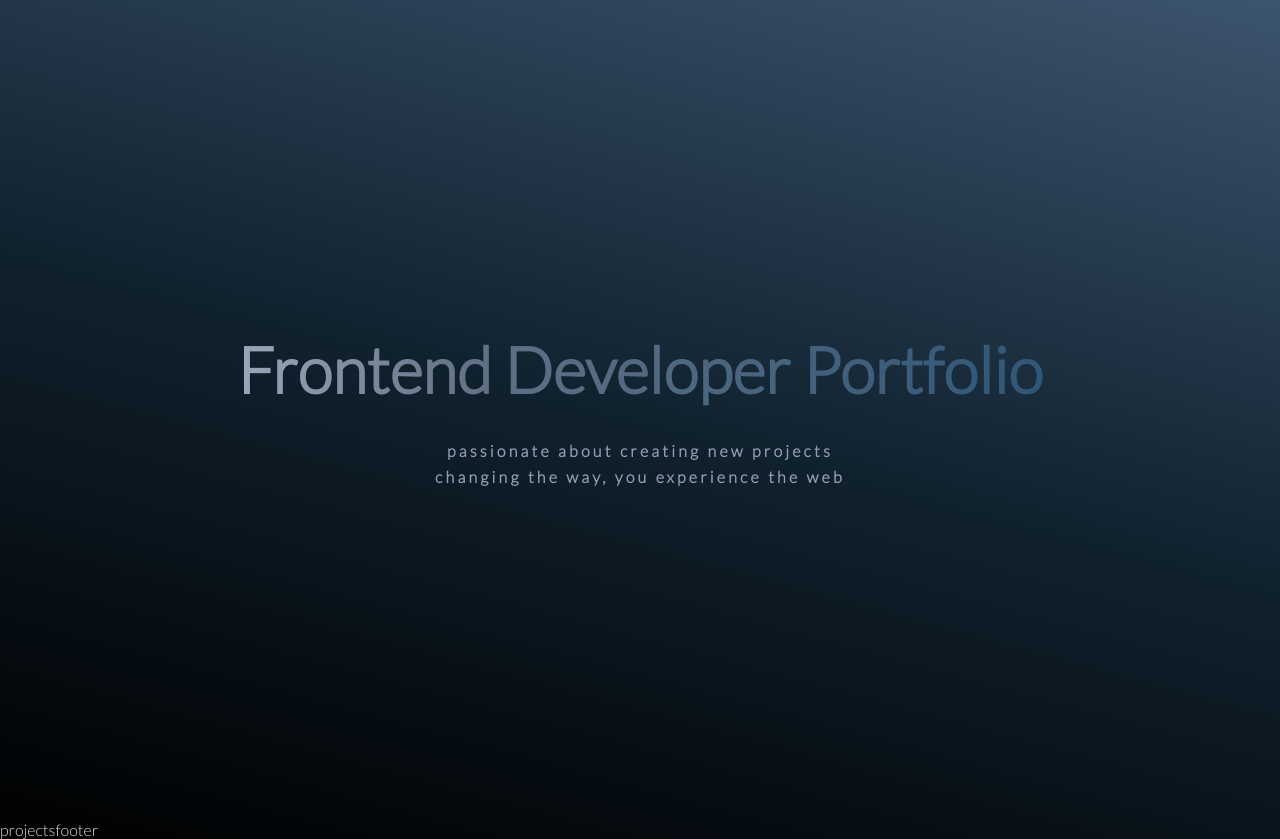
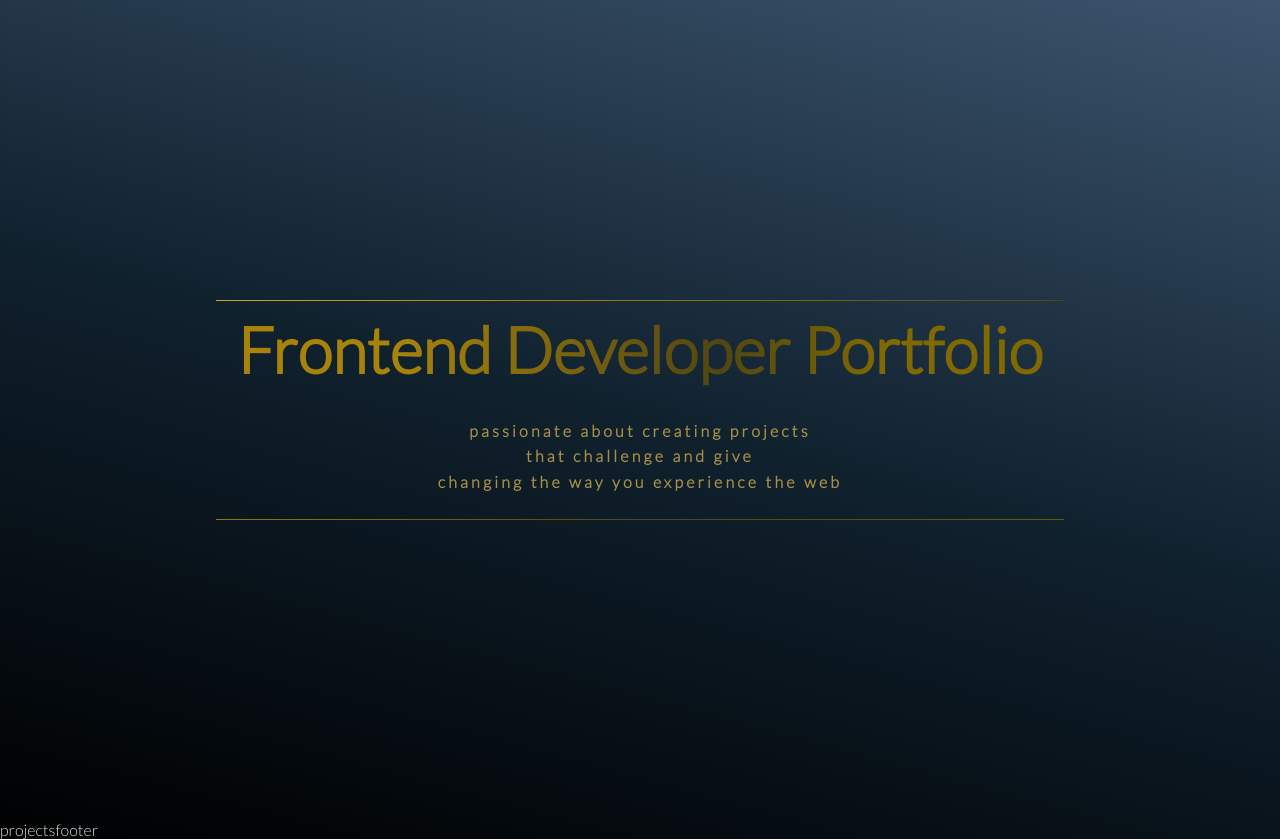
Before and after one commit to krisbaranski/portfolio, a React (Create React App) app: page / in a window 1280 px wide. Built offline with nearby package versions, Linux system fonts and the light colour scheme.

Commit message:
fix: Bugs & vunerabilities in mode modules

```diff
--- a/package.json
+++ b/package.json
@@ -10,7 +10,7 @@
     "react-anagram-animation": "^1.1.3",
     "react-dom": "^17.0.2",
     "react-router-dom": "^5.3.0",
-    "react-scripts": "4.0.3",
+    "react-scripts": "^3.4.4",
     "web-vitals": "^1.1.2"
   },
   "scripts": {
@@ -38,5 +38,8 @@
       "last 1 firefox version",
       "last 1 safari version"
     ]
+  },
+  "devDependencies": {
+    "gh-pages": "^3.2.3"
   }
 }
--- a/src/App.js
+++ b/src/App.js
@@ -1,3 +1,4 @@
+import React from 'react';
 import './index.css';
 import { BrowserRouter as Router, Route } from 'react-router-dom';
 import Header from './components/Header';
--- a/src/components/Footer.js
+++ b/src/components/Footer.js
@@ -1,3 +1,5 @@
+import React from 'react';
+
 const Footer = () => {
   return (
     <div>
--- a/src/components/Header.js
+++ b/src/components/Header.js
@@ -6,8 +6,10 @@ const Header = props => {
       <section className="header">
         <h1 className="hero_title">Frontend Developer Portfolio</h1>
         <h4 className="hero_message">
-          passionate about creating new projects
-          <br /> changing the way, you experience the web
+          passionate about creating projects
+          <br />
+          that challenge and give
+          <br /> changing the way you experience the web
         </h4>
       </section>
     </header>
--- a/src/index.css
+++ b/src/index.css
@@ -24,7 +24,8 @@ body {
 h1 {
   font-size: 4rem;
   color: transparent;
-  background: linear-gradient(to right, #9aa6b9 0%, #617085 30%, #2f5777 100%);
+  /* background: linear-gradient(to right, #9aa6b9 0%, #617085 30%, #2f5777 100%); */
+  background: linear-gradient(to right, #a7830c 20%, #504611 60%, #806902 80%);
   -webkit-background-clip: text;
   /* text-shadow: 3px 3px 5px #111; */
 }
@@ -32,9 +33,18 @@ h1 {
 h4 {
   font-size: 1rem;
   letter-spacing: 0.2rem;
-  color: #929eb4;
+  /* color: #929eb4; */
+  color: #a79046;
   padding-top: 30px;
   line-height: 1.6rem;
+}
+
+.header {
+  padding: 10px 20px 25px;
+  border-width: 1px;
+  border-style: solid;
+  border-image: linear-gradient(to right bottom, #d3a614, #504611, #806902) 1 1
+    100%;
 }
 
 .hero {
```
Also changed, not shown: 1 other file (tests, documents, lock files or other folders).
